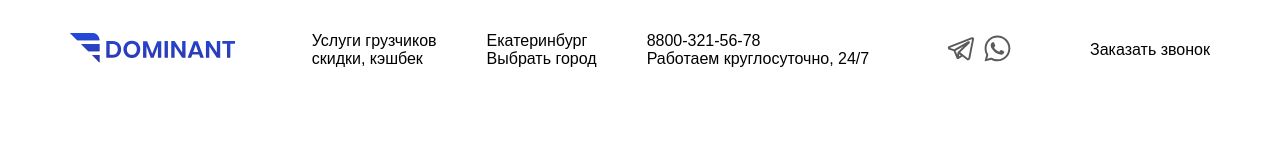
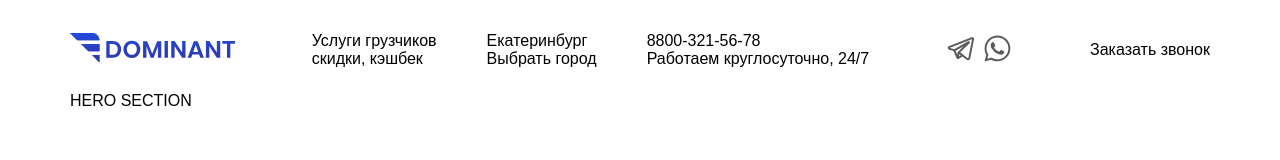
Before and after one commit to 01jamaloov/Dominant, a website: page src/index.html in a window 1280 px wide. Drawn offline with nearby package versions, Linux system fonts and the light colour scheme; files that its build step writes are made by us from their sources; files whose address does not match are found by name.

Commit message:
Update index.html

```diff
--- a/src/index.html
+++ b/src/index.html
@@ -5,13 +5,21 @@
 })
 
 <body>
-	@@include('html/header.html', {})
+	<div class="wrapper">
+		@@include('html/header.html', {})
 
-	<main>
+		<main class="main">
+			<section class="hero">
+				<div class="container">
+					<div class="hero__inner">
+						HERO SECTION
+					</div>
+				</div>
+			</section>
+		</main>
 
-	</main>
-
-	@@include('html/footer.html', {})
+		@@include('html/footer.html', {})
+	</div>
 
 	<script src="js/index.min.js"></script>
 </body>
```
